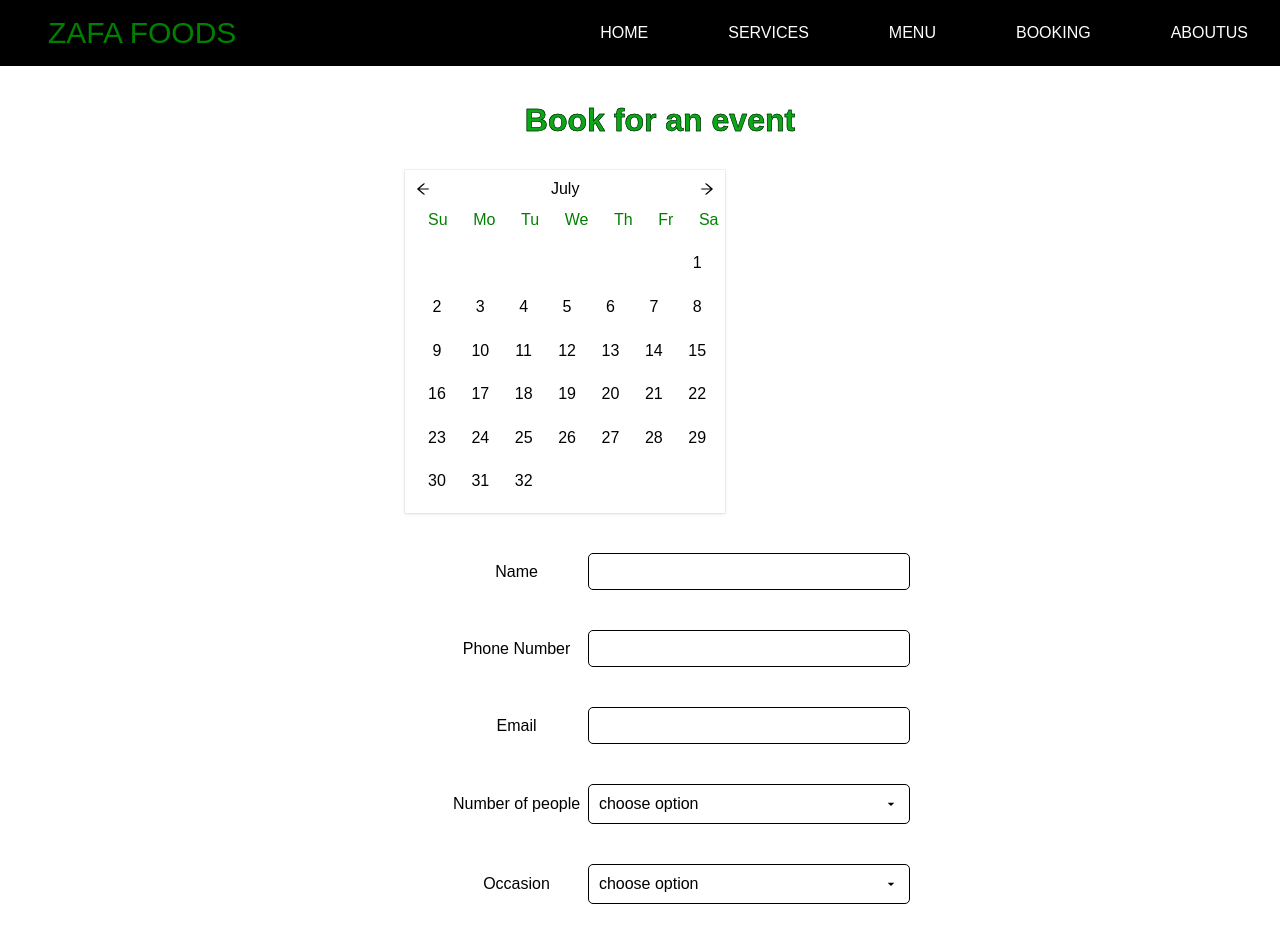
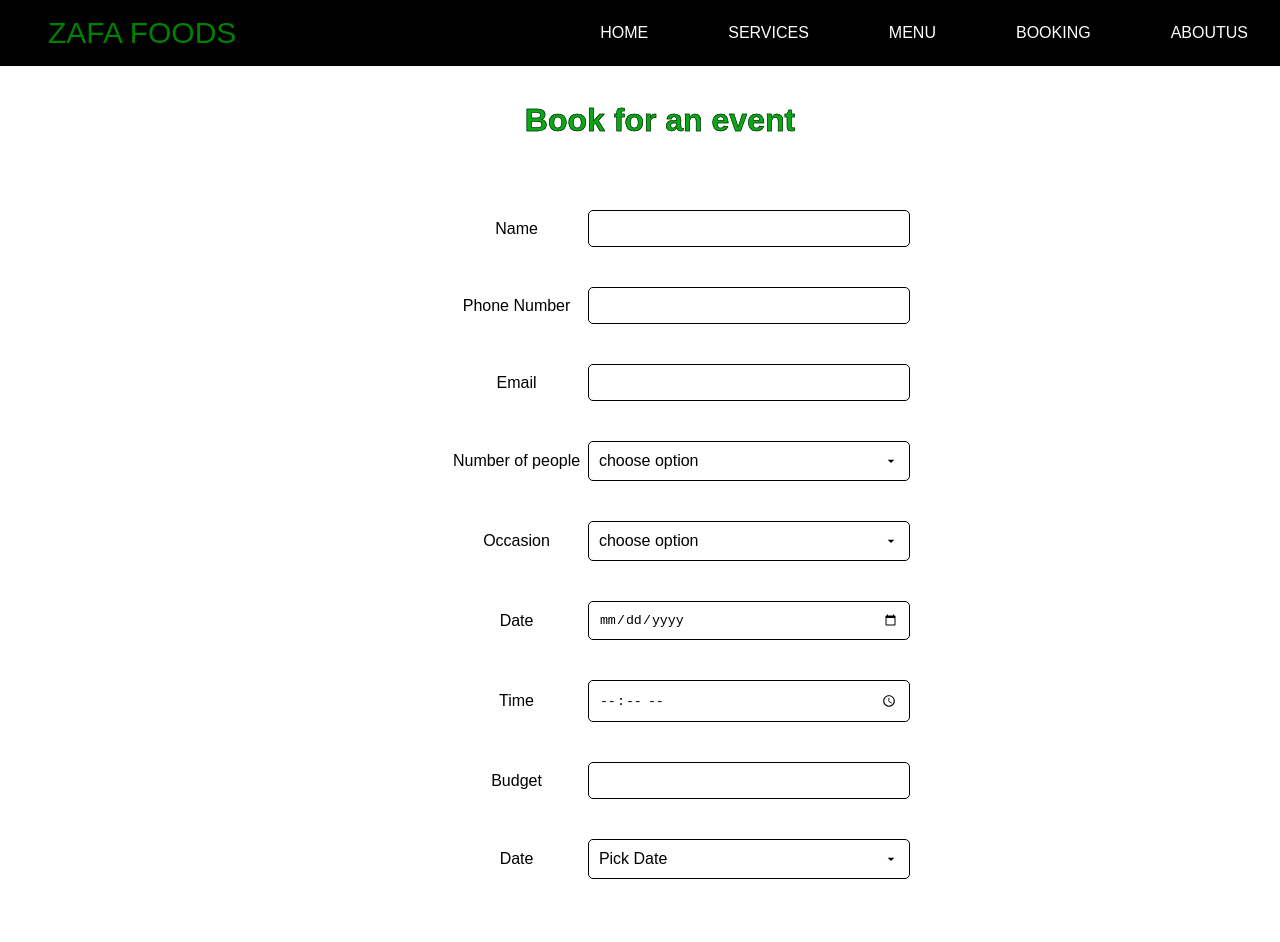
Before and after one commit to Avatar-J/Food-website, a React (Create React App) app in the folder zafa-foods/: page /Booking in a window 1280 px wide. Shown: the top 942 px of the page. Built offline with nearby package versions, Linux system fonts and the light colour scheme.

Commit message:
added custom datepicker to form

```diff
--- a/zafa-foods/src/Components/DatePicker.tsx
+++ b/zafa-foods/src/Components/DatePicker.tsx
@@ -145,6 +145,11 @@ const DatePickerContainer = styled.div`
   display: flex;
   flex-direction: column;
   padding: 10px;
+  position: absolute;
+  top: 50px;
+  right: 0;
+  left: 0;
+  z-index: 99;
 `;
 
 const Month = styled.div`
--- a/zafa-foods/src/Components/GeneralStyling.js
+++ b/zafa-foods/src/Components/GeneralStyling.js
@@ -174,6 +174,7 @@ export const FormElement = styled.div`
   width: 100%;
   display: flex;
   flex-direction: row;
+  position: relative;
 
   & label {
     width: 28%;
--- a/zafa-foods/src/Pages/Booking/Booking.tsx
+++ b/zafa-foods/src/Pages/Booking/Booking.tsx
@@ -33,12 +33,18 @@ const Booking = () => {
       prevState.map((state, i) => (i === index ? false : state))
     );
   };
+
+  const [showDatePicker, setShowDatePicker] = useState(false);
+
+  const datePickerHandler = () => {
+    setShowDatePicker(!showDatePicker);
+  };
   return (
     <>
       <SectionContainer>
         <SectionHeader>Book for an event</SectionHeader>
 
-        <DatePicker />
+        {/* <DatePicker /> */}
 
         <div>
           {formLabel.map((item, index) => {
@@ -85,6 +91,16 @@ const Booking = () => {
               </>
             );
           })}
+          <FormElement style={{}}>
+            <label>Date</label>
+            <Dropdown>
+              <DropdownBtn onClick={datePickerHandler}>
+                <div>Pick Date</div>
+                <MdOutlineArrowDropDown />
+              </DropdownBtn>
+              {showDatePicker ? <DatePicker /> : null}
+            </Dropdown>
+          </FormElement>
         </div>
       </SectionContainer>
     </>
--- a/zafa-foods/src/Pages/Booking/formLabel.ts
+++ b/zafa-foods/src/Pages/Booking/formLabel.ts
@@ -38,11 +38,11 @@ export const formLabel = [
   },
   {
     label: "Date",
-    type: "text",
+    type: "date",
   },
   {
     label: "Time",
-    type: "text",
+    type: "time",
   },
   {
     label: "Budget",
```
